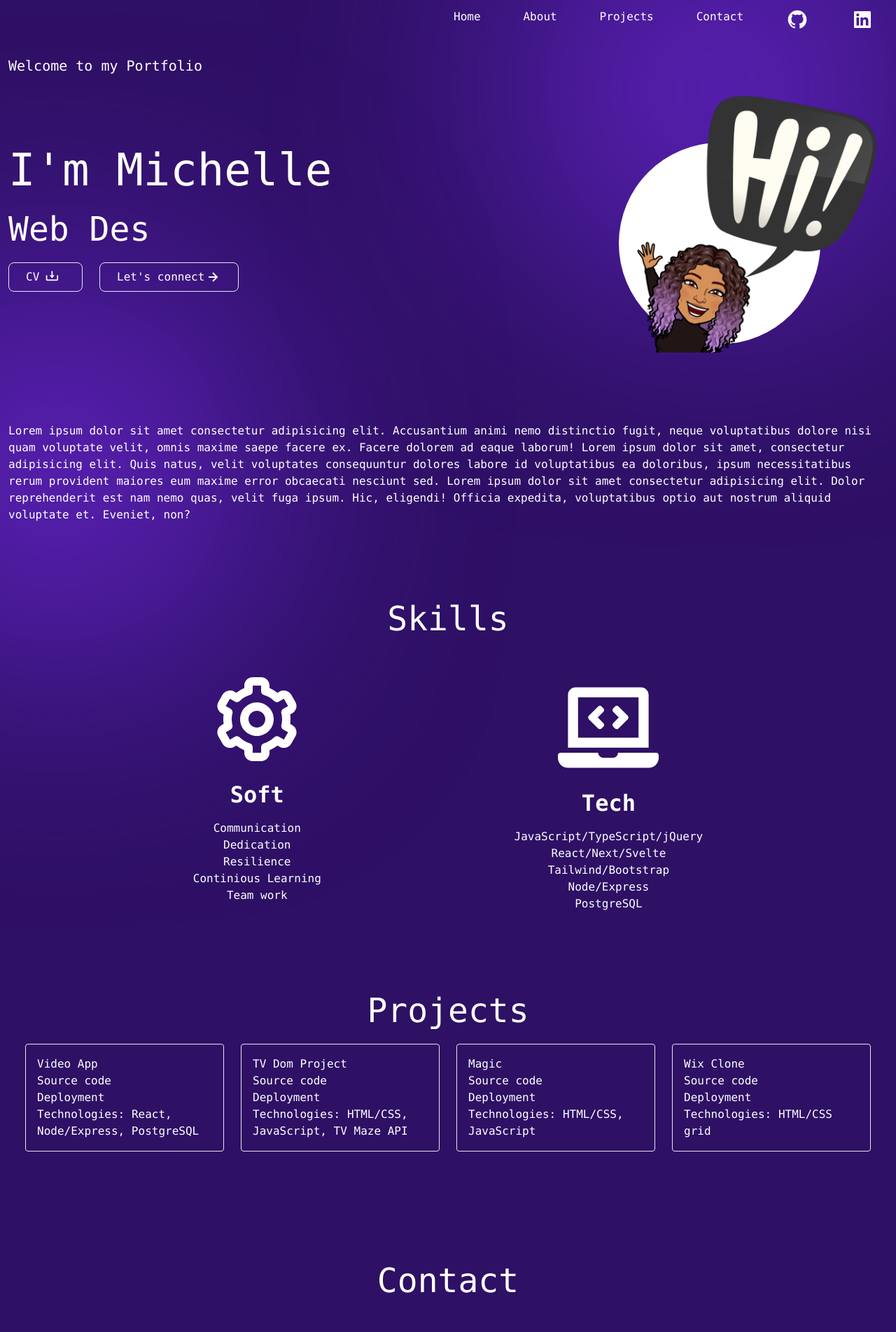
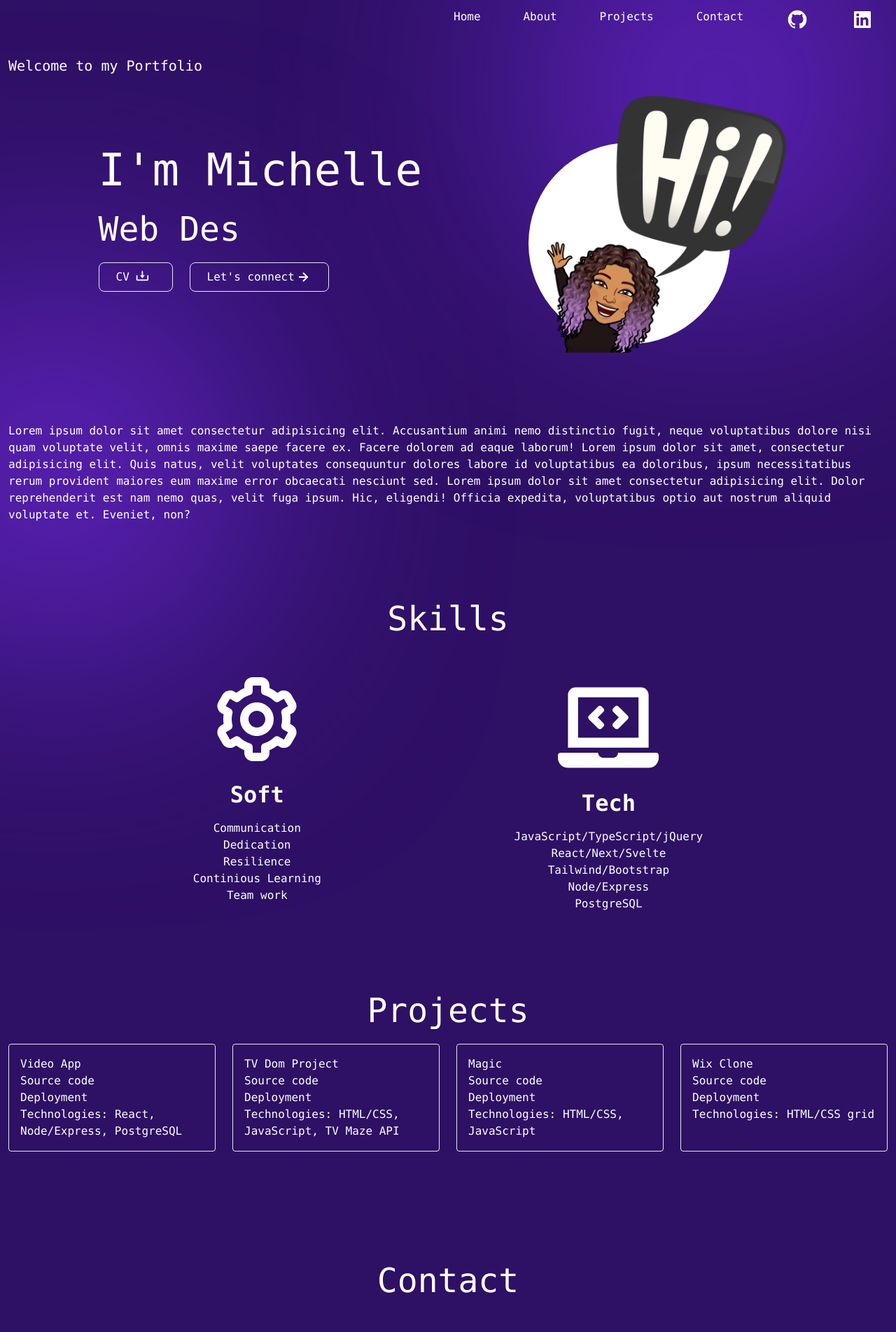
Before and after one commit to michellejanay/portfolio-2023, a Next.js app: page / in a window 1280 px wide. Shown: the top 1904 px of the page at 70% size. Built offline with nearby package versions, Linux system fonts and the light colour scheme.

Commit message:
style: banner layout updated for different screen sizes

```diff
--- a/components/Banner.tsx
+++ b/components/Banner.tsx
@@ -54,7 +54,7 @@ export const Banner = () => {
         <h1 className="text-xl my-3 mx-3 text-center md:text-left">
           {"Welcome to my Portfolio"}
         </h1>
-        <div className="flex flex-col md:flex-row justify-center items-center justify-between">
+        <div className="flex flex-col md:flex-row justify-center items-center justify-between lg:justify-evenly">
           <div className="order-2 lg:order-1 mx-3">
             <h1 className="text-[4em]">
               {`I'm Michelle `}
--- a/components/Projects.tsx
+++ b/components/Projects.tsx
@@ -7,7 +7,7 @@ export const Projects = () => {
   const [prevButton, setPrevButton] = useState(false);
 
   return (
-    <main className="mx-6">
+    <main>
       <h1 className="text-center mt-20 text-[3em]">Projects</h1>
       <div
         className="flex overflow-hidden overflow-x-scroll no-scrollbar snap-x scroll-smooth"
```
